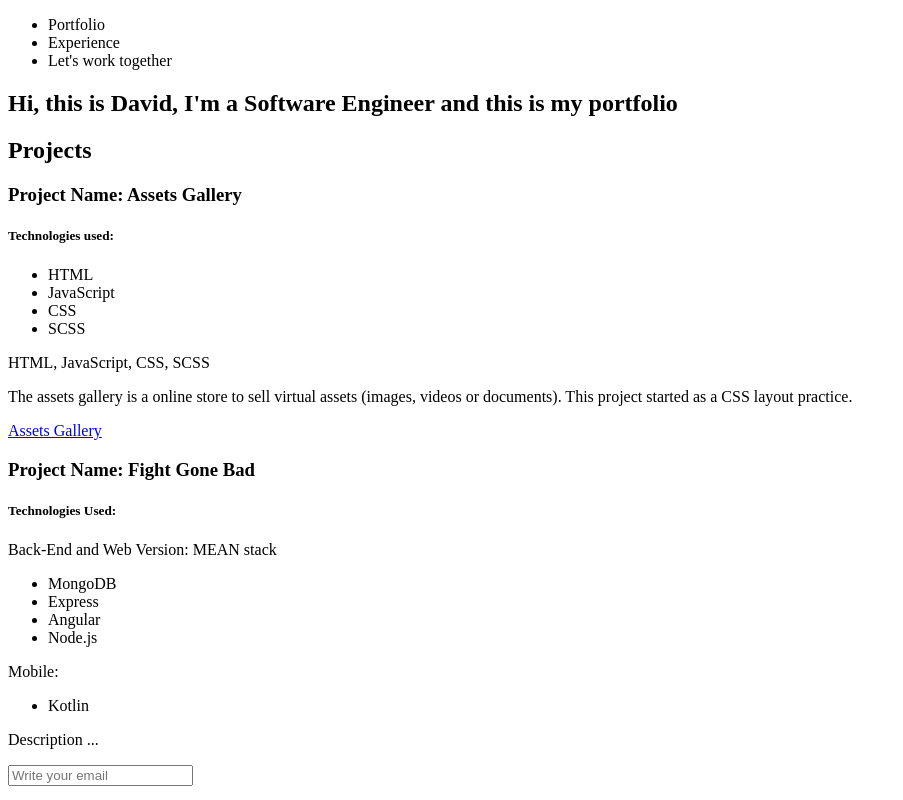
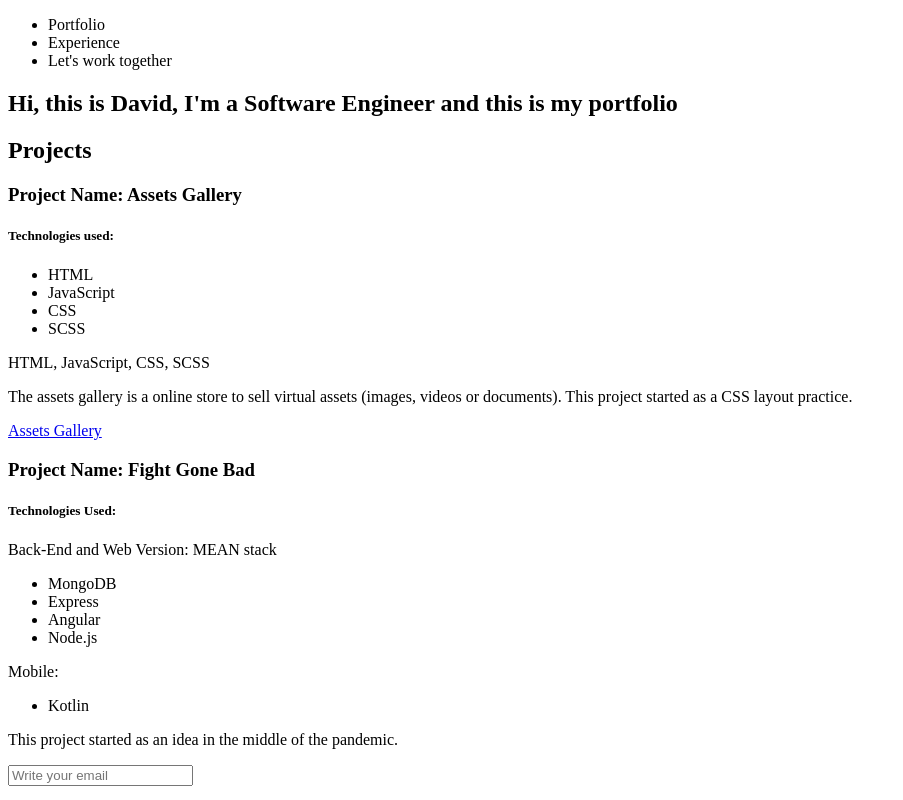
Before and after one commit to davormz/portfolio, a website: page src/public/index.html in a window 1280 px wide. Shown: the whole page, without its empty margins (0-903 px from the left). Drawn offline with Linux system fonts and the light colour scheme.

Commit message:
addign basic project structure

```diff
--- a/index.html
+++ b/src/public/index.html
@@ -64,7 +64,7 @@
                 <li>Kotlin</li>
             </ul>
             <p>
-                Description ...
+                This project started as an idea in the middle of the pandemic.
             </p>
         </article>
     </section>
```
Also changed, not shown: package.json (added, +26 -0 lines), src/index.js (added), 2 other files.
